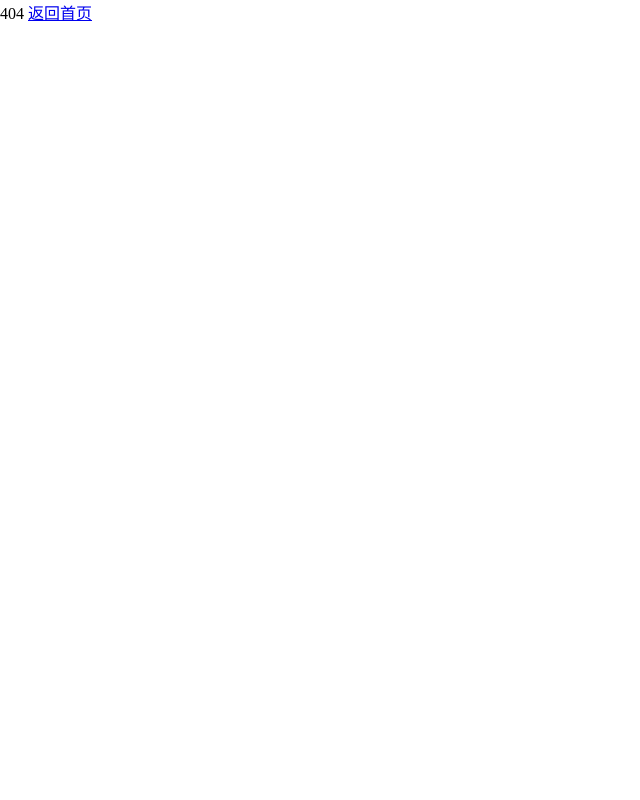
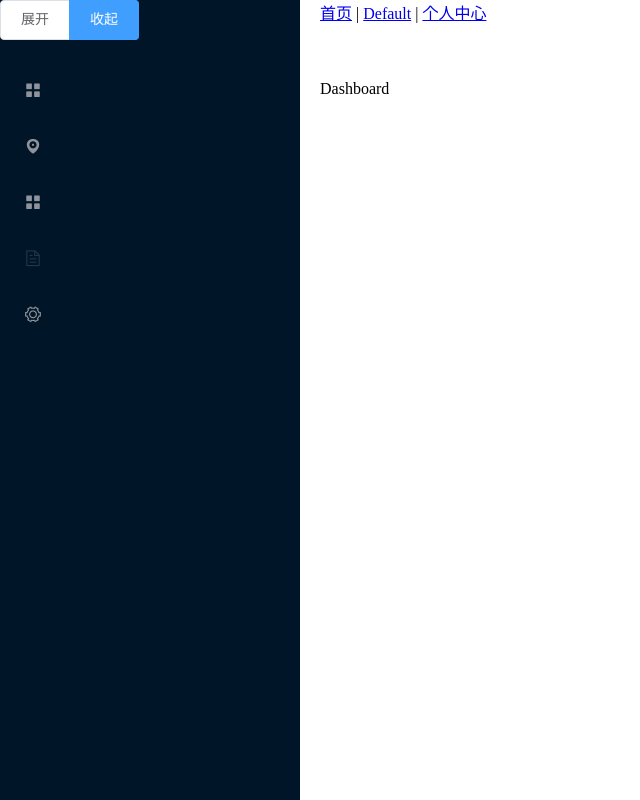
Before and after one commit to Robbinweb/huanlu, a Vue app: page /dashboard in a window 1280 px wide. Shown: the whole page, without its empty margins (0-640 px from the left). Built offline with nearby package versions, Linux system fonts and the light colour scheme.

Commit message:
侧边栏设计

```diff
--- /dev/null
+++ b/src/components/Admin/Dashboard/index.vue
@@ -0,0 +1,5 @@
+<template>
+  <section class="dashboard">
+    Dashboard
+  </section>
+</template>
--- /dev/null
+++ b/src/components/Admin/Layout/aside.vue
@@ -0,0 +1,78 @@
+<template>
+  <section class="aside">
+    <el-radio-group v-model="isCollapse" style="margin-bottom: 20px;">
+      <el-radio-button :label="false">展开</el-radio-button>
+      <el-radio-button :label="true">收起</el-radio-button>
+    </el-radio-group>
+    <el-menu
+      :default-active="this.$router.path"
+      class="el-menu-vertical-demo"
+      @open="handleOpen"
+      @close="handleClose"
+      :collapse="isCollapse"
+      background-color="#001628"
+      text-color="#ffffffa6"
+      active-text-color="#fff"
+      router
+      >
+      <el-menu-item index="/dashboard">
+        <i class="el-icon-menu"></i>
+        <span slot="title">控制台</span>
+      </el-menu-item>
+      <el-submenu index="1">
+        <template slot="title">
+          <i class="el-icon-location"></i>
+          <span slot="title">用户管理</span>
+        </template>
+        <el-menu-item-group>
+          <span slot="title">分组一</span>
+          <el-menu-item index="/userInfo">个人信息</el-menu-item>
+          <el-menu-item index="1-2">选项2</el-menu-item>
+        </el-menu-item-group>
+        <el-menu-item-group title="分组2">
+          <el-menu-item index="1-3">选项3</el-menu-item>
+        </el-menu-item-group>
+        <el-submenu index="1-4">
+          <span slot="title">选项4</span>
+          <el-menu-item index="1-4-1">选项1</el-menu-item>
+        </el-submenu>
+      </el-submenu>
+      <el-menu-item index="2">
+        <i class="el-icon-menu"></i>
+        <span slot="title">导航二</span>
+      </el-menu-item>
+      <el-menu-item index="3" disabled>
+        <i class="el-icon-document"></i>
+        <span slot="title">导航三</span>
+      </el-menu-item>
+      <el-menu-item index="4">
+        <i class="el-icon-setting"></i>
+        <span slot="title">导航四</span>
+      </el-menu-item>
+    </el-menu>
+  </section>
+</template>
+<script>
+export default {
+  data() {
+    return {
+      isCollapse: true
+    }
+  },
+  methods: {
+    handleOpen(key, keyPath) {
+      console.log(key, keyPath);
+    },
+    handleClose(key, keyPath) {
+      console.log(key, keyPath);
+    }
+  }
+}
+</script>
+<style lang="scss" scoped>
+.aside{
+  .el-menu{
+    border:1px solid #001628;
+  }
+}
+</style>
--- a/src/components/Admin/Layout/layout.vue
+++ b/src/components/Admin/Layout/layout.vue
@@ -1,14 +1,27 @@
 <template>
-  <section>
-    <nav-bar></nav-bar>
-    <router-view></router-view>
+  <section class="adman">
+    <el-container>
+      <el-aside>
+        <Aside />
+      </el-aside>
+      <el-container>
+        <el-header>
+          <NavBar />
+        </el-header>
+        <el-main>
+          <router-view></router-view>
+        </el-main>
+      </el-container>
+    </el-container>
   </section>
 </template>
 <script>
 import NavBar from '@/components/Admin/Layout/navBar.vue'
+import Aside from '@/components/Admin/Layout/aside.vue'
 export default {
   components: {
-    'nav-bar': NavBar
+    NavBar,
+    Aside
   },
   data(){
     return {
@@ -17,3 +30,11 @@ export default {
   }
 }
 </script>
+<style lang="scss" scoped>
+.adman{
+  .el-aside{
+    background: #001628;
+    height: 100vh;
+  }
+}
+</style>
--- a/src/router/index.js
+++ b/src/router/index.js
@@ -89,6 +89,16 @@ let RouteList = [
         component: resolve => require(['../components/Admin/Default.vue'], resolve)
       },
       {
+        path: '/dashboard',
+        name: 'Dashboard',
+        fixed: false,
+        meta: {
+          title: '首页',
+          keepAlive: true
+        },
+        component: resolve => require(['../components/Admin/Dashboard/index.vue'], resolve)
+      },
+      {
         path: '/userinfo',
         name: 'UserInfo',
         fixed: false,
--- a/src/views/Layout/layout.vue
+++ b/src/views/Layout/layout.vue
@@ -15,22 +15,6 @@
         <Footer></Footer>
       </el-footer>
     </el-container>
-    <el-backtop target=".page-component__scroll .el-scrollbar__wrap"></el-backtop>
-    <el-backtop target=".page-component__scroll .el-scrollbar__wrap" :bottom="100">
-    <div
-      style="{
-        height: 100%;
-        width: 100%;
-        background-color: #f2f5f6;
-        box-shadow: 0 0 6px rgba(0,0,0, .12);
-        text-align: center;
-        line-height: 40px;
-        color: #1989fa;
-      }"
-    >
-      UP
-    </div>
-  </el-backtop>
   </section>
 </template>
 <script>
```
